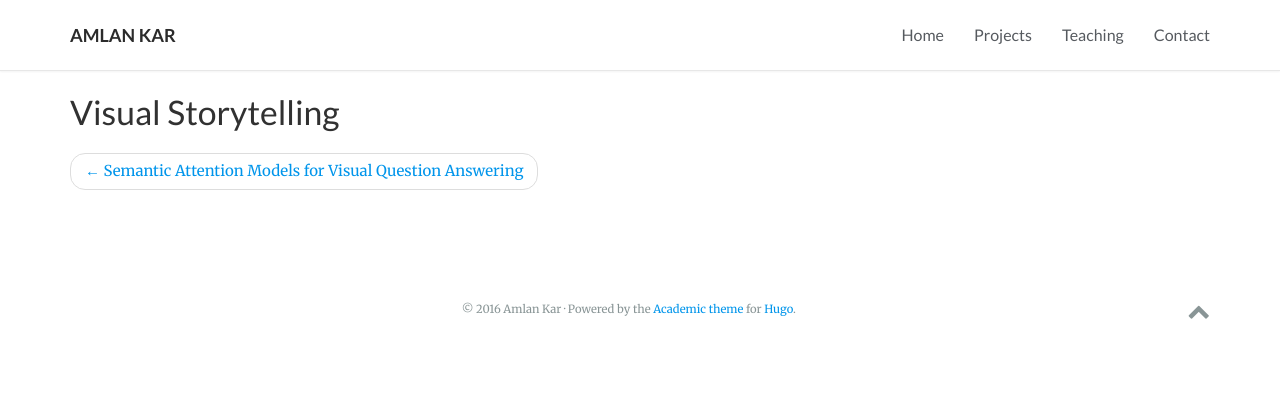
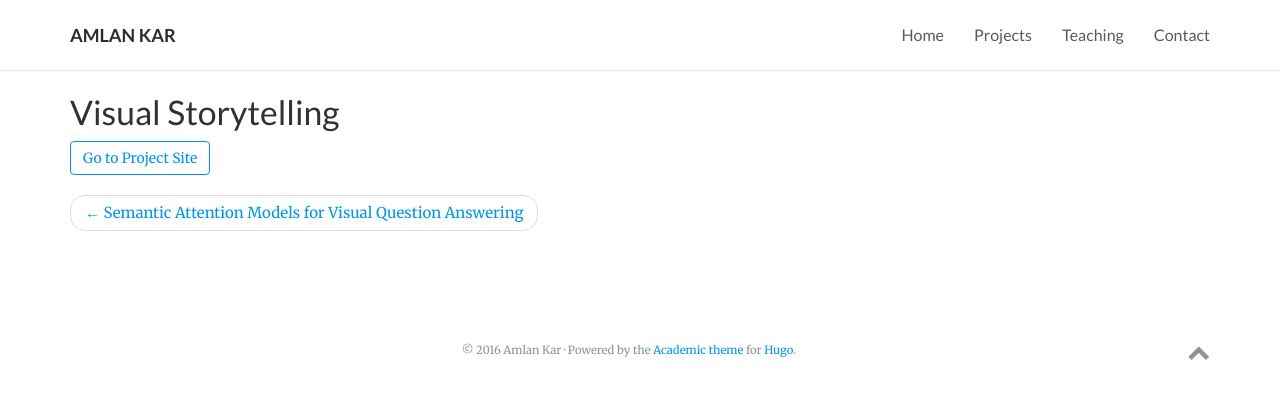
Before and after one commit to amlankar/amlankar.github.io, a plain HTML site: page project/cs698/index.html in a window 1280 px wide. Drawn offline with nearby package versions, Linux system fonts and the light colour scheme; some packages are replaced by stand-ins of ours.

Commit message:
Minor linking

```diff
--- a/project/cs698/index.html
+++ b/project/cs698/index.html
@@ -76,6 +76,8 @@
     <h1 itemprop="name">Visual Storytelling</h1>
 
 
+    <a class="btn btn-primary btn-outline" href="#">Go to Project Site</a>
+
 
     <div class="article-style" itemprop="articleBody">
 
```
Also changed, not shown: index.html (+2 -2 lines).
